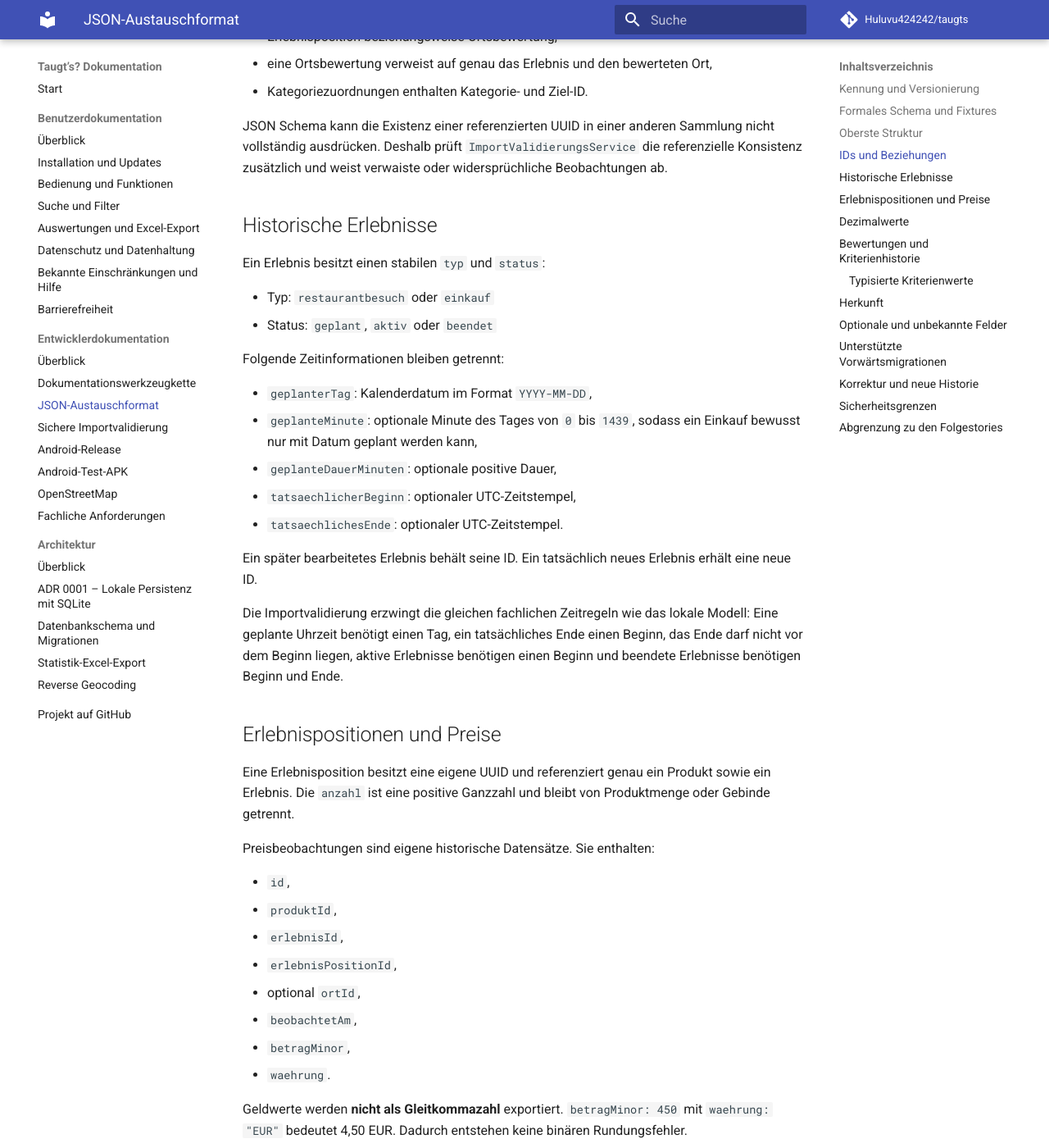
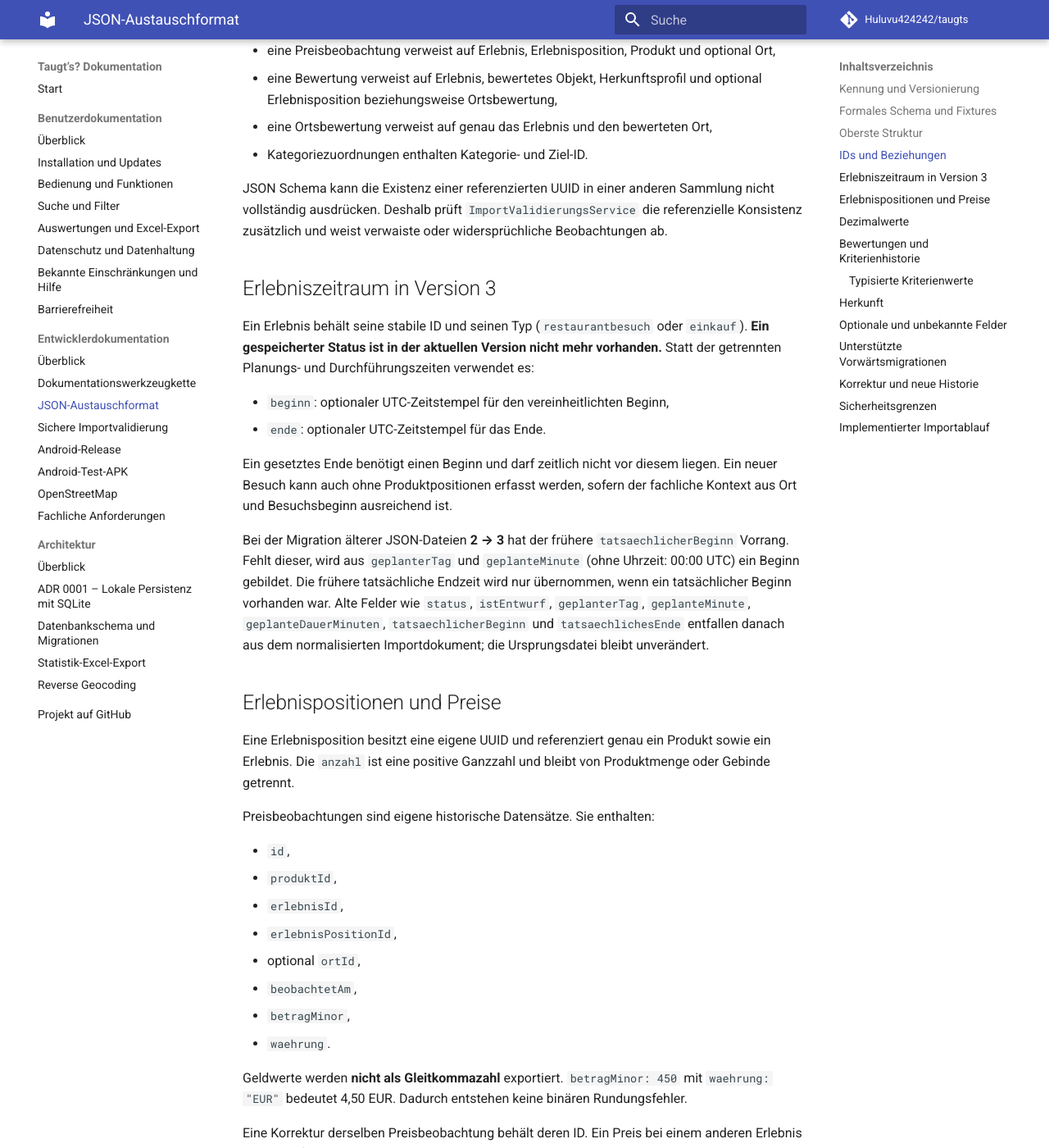
Before and after one commit to Huluvu424242/taugts, an MkDocs documentation site: the page built from docs/entwicklung/austauschformat.md, in a window 1280 px wide and 1400 px high, scrolled down 2465 px. Shown: the whole window at 82% size. Built offline with MkDocs 1.6.1 and Material for MkDocs 9.7.7, drawn with Linux system fonts in a browser that asks for light colours; comment, search, counter and statistics services are not loaded; some of the changed text lies outside the part shown.

Commit message:
docs(#232): JSON-Austauschformat und Importablauf auf Version 3 aktualisieren

````diff
--- a/docs/entwicklung/austauschformat.md
+++ b/docs/entwicklung/austauschformat.md
@@ -1,6 +1,6 @@
 # Versioniertes JSON-Austauschformat
 
-Taugt’s? verwendet für Sicherung und Datenaustausch ein eigenes, von der lokalen SQLite-Datenbank unabhängiges JSON-Format. Diese Dokumentation beschreibt **Schemaversion 2**. Der Export ist implementiert; Importdateien werden vor jeder späteren Übernahme durch die sichere Importvalidierung vollständig geprüft.
+Taugt’s? verwendet für Sicherung und Datenaustausch ein eigenes, von der lokalen SQLite-Datenbank unabhängiges JSON-Format. Diese Dokumentation beschreibt die aktuelle **Schemaversion 3** auf `master`. Der vollständige Export, die sichere Importvalidierung, die Konfliktvorschau und die bestätigte atomare Importausführung sind implementiert. Die Version des Austauschformats ist unabhängig von der lokalen SQLite-Schemaversion (derzeit 4).
 
 ## Kennung und Versionierung
 
@@ -9,9 +9,9 @@ Jede Datei besitzt mindestens folgende Kopfdaten:
 ```json
 {
   "format": "taugts-export",
-  "schemaVersion": 2,
+  "schemaVersion": 3,
   "exportiertAm": "2026-09-05T18:15:00Z",
-  "appVersion": "0.1.0+7"
+  "appVersion": "0.1.0+8"
 }
 ```
 
@@ -23,7 +23,7 @@ Jede Datei besitzt mindestens folgende Kopfdaten:
 
 Eine Änderung, die bestehende Felder inkompatibel umdeutet oder entfernt, benötigt eine neue `schemaVersion`. Ergänzende optionale Felder dürfen innerhalb derselben Version hinzukommen, solange vorhandene Bedeutung nicht verändert wird.
 
-Schemaversion 2 wurde eingeführt, weil Bewertungskriterien neben numerischen Werten jetzt auch textuelle Werte für `Auswahl` und `Freitext` speichern können. Dafür besitzt eine Bewertung die getrennten Felder `wert` und `textWert`; genau eines davon ist gesetzt.
+Schemaversion 2 führte die Felder `wert` und `textWert` zur getrennten Speicherung numerischer und textueller Bewertungswerte ein. **Version 3** ersetzt bei Erlebnissen die früheren Status- und Plan-/Ist-Zeitfelder durch die beiden optionalen Felder `beginn` und `ende`. Eine weitere Umstellung der Bewertungskriterien ist damit nicht verbunden.
 
 ## Formales Schema und Fixtures
 
@@ -33,7 +33,7 @@ Das normative JSON Schema liegt unter:
 
 Die vorhandenen Fixtures unter `schema/fixtures/` bleiben bewusst als historische Version-0- und Version-1-Beispiele erhalten. Sie dienen vor allem dazu, die unterstützten Vorwärtsmigrationen, verwaiste Referenzen und fachlich ungültige Status-/Zeitkombinationen zu prüfen. Details stehen unter [Sichere Importvalidierung](importvalidierung.md).
 
-Das bisherige gültige Version-1-Fixture enthält dasselbe Produkt in zwei unterschiedlichen Restaurantbesuchen mit eigenständigen Erlebnispositionen, Preisbeobachtungen und Bewertungen. Damit wird ausdrücklich gezeigt, dass spätere Beobachtungen ältere Werte nicht überschreiben. Beim Import wird es zunächst auf die aktuelle Schemaversion 2 migriert.
+Das bisherige gültige Version-1-Fixture enthält dasselbe Produkt in zwei unterschiedlichen Restaurantbesuchen mit eigenständigen Erlebnispositionen, Preisbeobachtungen und Bewertungen. Damit wird ausdrücklich gezeigt, dass spätere Beobachtungen ältere Werte nicht überschreiben. Beim Import wird es über die definierten Zwischenschritte auf die aktuelle Schemaversion 3 migriert.
 
 ## Oberste Struktur
 
@@ -53,7 +53,7 @@ Alle fachlichen Sammlungen sind vorhanden, auch wenn sie leer sind:
 | `kategorien` | hierarchisch vorbereitete Kategorien |
 | `kategorieZuordnungen` | Zuordnung einer Kategorie zu Objekt oder Ort |
 
-Kategorien sind bereits im Austauschformat vorgesehen, auch wenn ihre Verwaltung erst mit der dafür vorgesehenen Fachstory vollständig in der App umgesetzt wird. Dadurch braucht das Austauschformat für die spätere Kategorisierung keinen strukturellen Bruch.
+Kategorien, Klassifikation und Kategorie-Kriteriensets sind im lokalen Fachmodell bereits umgesetzt. Das Austauschformat bildet die vorgesehenen Sammlungen und ihre Referenzen ab; ihre Versionsentwicklung bleibt unabhängig von der SQLite-Tabellenstruktur.
 
 ## IDs und Beziehungen
 
@@ -70,24 +70,16 @@ Beispiele:
 
 JSON Schema kann die Existenz einer referenzierten UUID in einer anderen Sammlung nicht vollständig ausdrücken. Deshalb prüft `ImportValidierungsService` die referenzielle Konsistenz zusätzlich und weist verwaiste oder widersprüchliche Beobachtungen ab.
 
-## Historische Erlebnisse
+## Erlebniszeitraum in Version 3
 
-Ein Erlebnis besitzt einen stabilen `typ` und `status`:
+Ein Erlebnis behält seine stabile ID und seinen Typ (`restaurantbesuch` oder `einkauf`). **Ein gespeicherter Status ist in der aktuellen Version nicht mehr vorhanden.** Statt der getrennten Planungs- und Durchführungszeiten verwendet es:
 
-- Typ: `restaurantbesuch` oder `einkauf`
-- Status: `geplant`, `aktiv` oder `beendet`
+- `beginn`: optionaler UTC-Zeitstempel für den vereinheitlichten Beginn,
+- `ende`: optionaler UTC-Zeitstempel für das Ende.
 
-Folgende Zeitinformationen bleiben getrennt:
+Ein gesetztes Ende benötigt einen Beginn und darf zeitlich nicht vor diesem liegen. Ein neuer Besuch kann auch ohne Produktpositionen erfasst werden, sofern der fachliche Kontext aus Ort und Besuchsbeginn ausreichend ist.
 
-- `geplanterTag`: Kalenderdatum im Format `YYYY-MM-DD`,
-- `geplanteMinute`: optionale Minute des Tages von `0` bis `1439`, sodass ein Einkauf bewusst nur mit Datum geplant werden kann,
-- `geplanteDauerMinuten`: optionale positive Dauer,
-- `tatsaechlicherBeginn`: optionaler UTC-Zeitstempel,
-- `tatsaechlichesEnde`: optionaler UTC-Zeitstempel.
-
-Ein später bearbeitetes Erlebnis behält seine ID. Ein tatsächlich neues Erlebnis erhält eine neue ID.
-
-Die Importvalidierung erzwingt die gleichen fachlichen Zeitregeln wie das lokale Modell: Eine geplante Uhrzeit benötigt einen Tag, ein tatsächliches Ende einen Beginn, das Ende darf nicht vor dem Beginn liegen, aktive Erlebnisse benötigen einen Beginn und beendete Erlebnisse benötigen Beginn und Ende.
+Bei der Migration älterer JSON-Dateien **2 → 3** hat der frühere `tatsaechlicherBeginn` Vorrang. Fehlt dieser, wird aus `geplanterTag` und `geplanteMinute` (ohne Uhrzeit: 00:00 UTC) ein Beginn gebildet. Die frühere tatsächliche Endzeit wird nur übernommen, wenn ein tatsächlicher Beginn vorhanden war. Alte Felder wie `status`, `istEntwurf`, `geplanterTag`, `geplanteMinute`, `geplanteDauerMinuten`, `tatsaechlicherBeginn` und `tatsaechlichesEnde` entfallen danach aus dem normalisierten Importdokument; die Ursprungsdatei bleibt unverändert.
 
 ## Erlebnispositionen und Preise
 
@@ -195,18 +187,19 @@ Profile besitzen eine stabile UUID. Erlebnisse und Bewertungen referenzieren ihr
 
 Ein optionaler bekannter Wert darf als `null` übertragen werden, wenn das Schema dies für das konkrete Feld zulässt. Erforderliche Sammlungen werden dagegen immer als Array ausgegeben und nicht weggelassen.
 
-JSON Schema erlaubt in Schemaversion 2 zusätzliche, nicht bekannte Felder. Das ist eine bewusste Vorwärtskompatibilitätsregel: Ein Leser einer unterstützten Version darf unbekannte **optionale** Felder ignorieren, muss aber zuerst Formatkennung und Schemaversion prüfen. Eine Datei mit einer unbekannten neueren `schemaVersion` darf nicht still wie eine bekannte Version behandelt werden.
+JSON Schema erlaubt auch in Schemaversion 3 zusätzliche, nicht bekannte Felder. Das ist eine bewusste Vorwärtskompatibilitätsregel: Ein Leser einer unterstützten Version darf unbekannte **optionale** Felder ignorieren, muss aber zuerst Formatkennung und Schemaversion prüfen. Eine Datei mit einer unbekannten neueren `schemaVersion` darf nicht still wie eine bekannte Version behandelt werden.
 
 `ImportValidierungsService` setzt diese Regel um: unbekannte zusätzliche Felder innerhalb einer unterstützten Version werden ignoriert; Pflichtfelder, bekannte IDs und Beziehungen werden weiterhin streng geprüft. Eine unbekannte neuere Schemaversion wird abgewiesen.
 
 ## Unterstützte Vorwärtsmigrationen
 
-Die aktuelle Version 2 unterstützt die älteren Versionen 0 und 1:
+Die aktuelle Version **3** unterstützt die älteren Versionen **0, 1 und 2**:
 
 - **0 → 1:** Die vor der ersten Austauschformatversion optional fehlenden Sammlungen `kategorien` und `kategorieZuordnungen` werden leer ergänzt.
 - **1 → 2:** Historische Bewertungen erhalten zusätzlich `textWert: null`. Der bisherige numerische `wert` bleibt unverändert erhalten.
+- **2 → 3:** Die bisherigen Plan-/Ist-Angaben werden wie oben beschrieben in `beginn` und `ende` überführt, der frühere Erlebnisstatus und die alten Zeitfelder entfernt.
 
-Damit werden vorhandene Exporte nicht umgedeutet oder verworfen. Neue textuelle Auswahl- und Freitextwerte entstehen erst in Schemaversion 2.
+Damit bleiben ältere Exportdateien über explizite Vorwärtsmigrationen einlesbar. Typisierte Auswahl- und Freitextwerte werden seit Schemaversion 2 unterstützt.
 
 Migrationen laufen ausschließlich auf einer Kopie des dekodierten Dokuments im Arbeitsspeicher. Die Eingabedatei und lokale SQLite-Daten werden dabei nicht verändert. Jede künftige Versionsstufe benötigt eine eigene getestete Vorwärtsmigration.
 
@@ -224,11 +217,6 @@ Dadurch können dasselbe Produkt und derselbe Ort über die Zeit beliebig viele
 
 Vor der fachlichen Analyse begrenzt die Importvalidierung die Eingabe standardmäßig auf 10 MiB, 40 Verschachtelungsebenen und 250.000 JSON-Knoten. Jede fachliche Sammlung darf höchstens 50.000 Einträge enthalten. Details und Begründung stehen unter [Sichere Importvalidierung](importvalidierung.md).
 
-## Abgrenzung zu den Folgestories
+## Implementierter Importablauf
 
-Das Format, der Export und die sichere Vorvalidierung sind implementiert. Die Validierung verändert absichtlich noch keine lokalen Daten.
-
-Die nachfolgenden Stories übernehmen darauf aufbauend:
-
-- #18: Importvorschau und Konfliktanalyse,
-- #19 bis #22: Konfliktbehandlung, atomare Importausführung und weitere Datenaustauschabläufe.
+Die Vorvalidierung ist schreibfrei. Danach bietet die App eine Importvorschau mit den Strategien **Bestand ersetzen**, **Import bevorzugen** und **Lokalen Bestand bevorzugen**. Identitätskonflikte und mögliche fachliche Dubletten können einzeln geprüft werden. Produkt- und Ortsdubletten können unter Beibehaltung einer kanonischen lokalen UUID und einer dauerhaften Aliasreferenz zusammengeführt werden. Erst **Import verbindlich ausführen** übernimmt den geprüften Import in einer Datenbanktransaktion; ein Fehler führt zum Rollback. Das lokale Importprotokoll hält nur Status und Zähler, keine importierten Fachinhalte.
````
